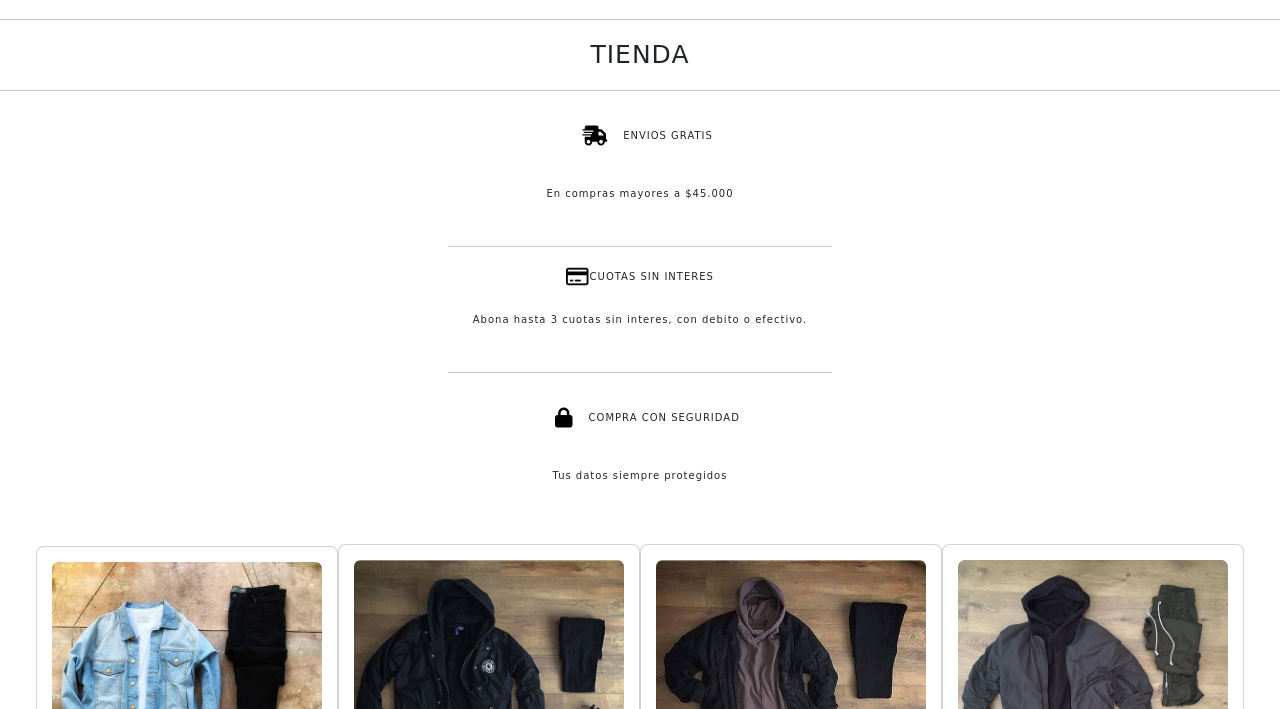
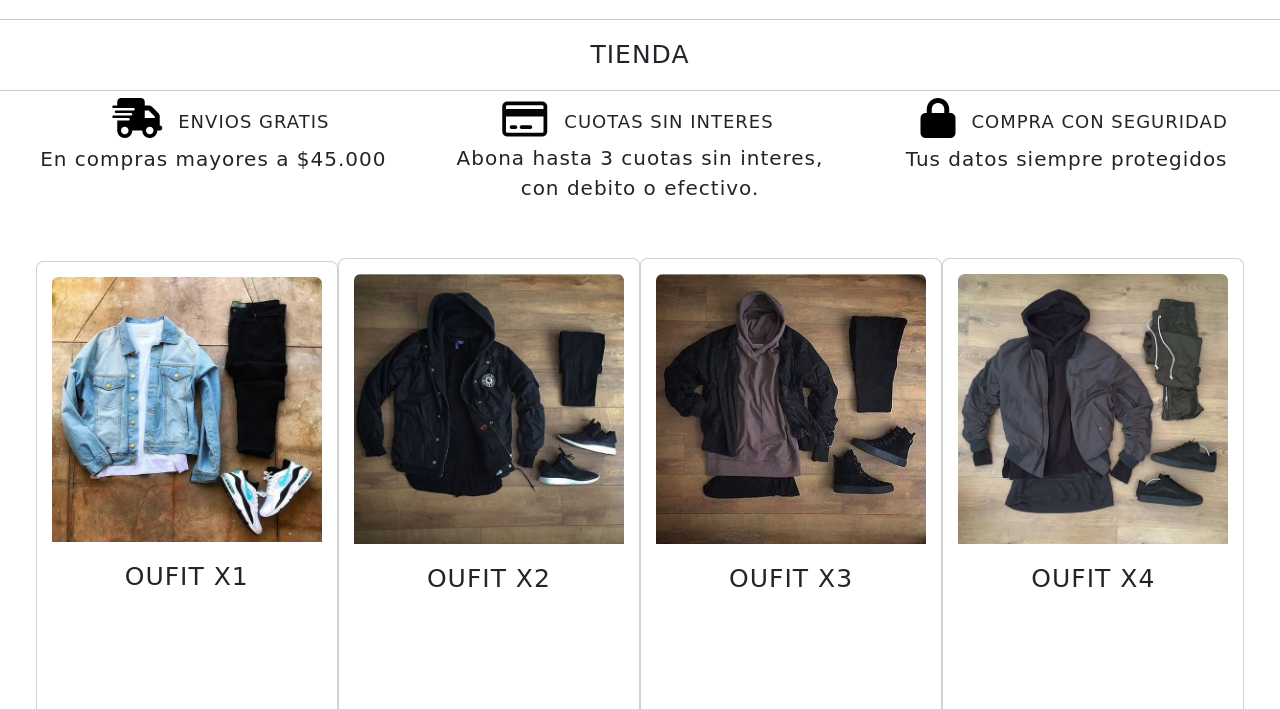
Before and after one commit to chzfabian/balcadur3.0, a plain HTML site: page paginas.html/tienda.html in a window 1280 px wide. Shown: the part 91-800 px from the top of the page. Drawn offline with nearby package versions, Linux system fonts and the light colour scheme; a web font is replaced by a local one.

Commit message:
cambios2.0

```diff
--- a/paginas.html/tienda.html
+++ b/paginas.html/tienda.html
@@ -62,20 +62,25 @@
   </div>
   <hr>
 
-  <div class="divisiones">
-    <div>
-      <h1> <i class="fa-sharp fa-solid fa-truck-fast fa-fade" style="color: #000000;"></i>  ENVIOS GRATIS </h1>
+  <div class="container-fluid">
+    <div class="row text-center">
+
+    <div class="col-lg-4 col-md-1">
+
+      <h1 class="titulos"> <span class="iconos"> <i class="fa-sharp fa-2xl fa-solid fa-truck-fast fa-fade" style="color: #000000;"></i> </span> ENVIOS GRATIS </h1>
       <p>En compras mayores a $45.000 </p>
     </div>
-    <hr>
-    <div>
-      <h1> <i class="fa-regular fa-credit-card fa-fade" style="color: #050505;"></i> CUOTAS SIN INTERES </h1>
+
+    <div class="col-lg-4 col-md-1">
+      <h1 class="titulos"> <span class="iconosx"> <i class="fa-regular fa-2xl fa-credit-card fa-fade" style="color: #050505;"></i> </span> CUOTAS SIN INTERES </h1>
       <p>Abona hasta 3 cuotas sin interes, con debito o efectivo. </P>
     </div>
-    <hr>
-    <div>
-      <h1> <i class="fa-solid fa-lock fa-fade" style="color: #000000;"></i> COMPRA CON SEGURIDAD</h1>
+
+    <div class="col-lg-4 col-md-1">
+      <h1 class="titulos"> <span class="iconos"> <i class="fa-solid fa-2xl fa-lock fa-fade" style="color: #000000;"></i> </span> COMPRA CON SEGURIDAD </h1>
       <p>Tus datos siempre protegidos</p>
+    </div>
+
     </div>
   </div>
 
--- a/style.css
+++ b/style.css
@@ -273,22 +273,10 @@ footer {
         grid-template-columns: repeat(1,1fr);
         padding: 3rem, 2rem;
     }
-    .divisiones {
-        display: flex;
-        justify-content: center;
-        grid-template-columns: repeat(1,1fr);
-    }
+
 }
 
     @media (max-width: 768px) {
-        .grid-layout: repeat (1,1fr); {}
-
-
-        .divisiones {
-            display: flex;
-            justify-content: center;
-            grid-template-columns: repeat(1,1fr);
-        }
     }
 
     @media (min-width: 600px) {
@@ -302,31 +290,19 @@ footer {
 /* PERTENECE A LA PAGINA DE TIENDA.HTML  */
 
 /* SECTION UNO (CUADRO UNO) */
-.divisiones {
-    display: grid;
-    justify-content: center;
-    align-items: center;
-
-}
-.divisiones > div > h1 {
-    font-size: 10px;
-    display: flex;
-    align-items: center;
-    justify-content: center;
-}
-.divisiones >div > p {
-    font-size: 50%;
-    display: flex;
-    padding: 10px;
-    margin: 15px;
-    justify-content: flex;
-    align-content: center;
 
 
-
+.titulos {
+    font-size: 18px;
 }
 
-
+.iconos{
+    margin-top: -8px;
+}
+.iconosx{
+    margin: -4px;
+    padding-right: 20px;
+}
 .cuadrito-uno{
     margin: 10px;
     padding: 2%;
```
Also changed, not shown: paginas.html/abriase.html (+21 -0 lines).
